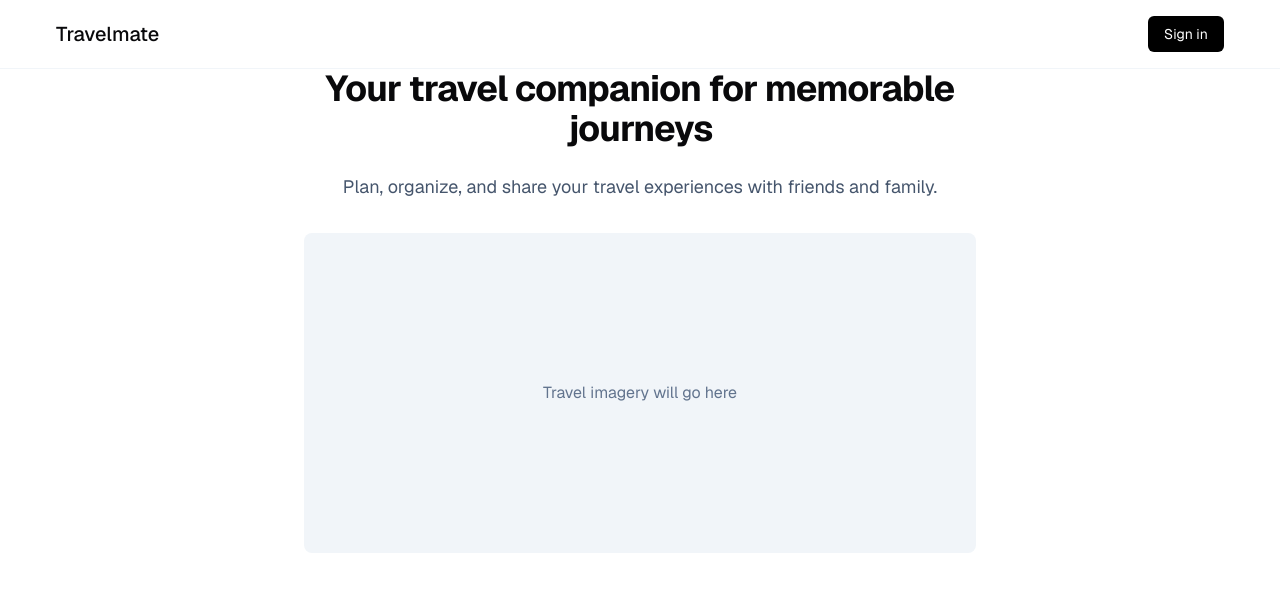
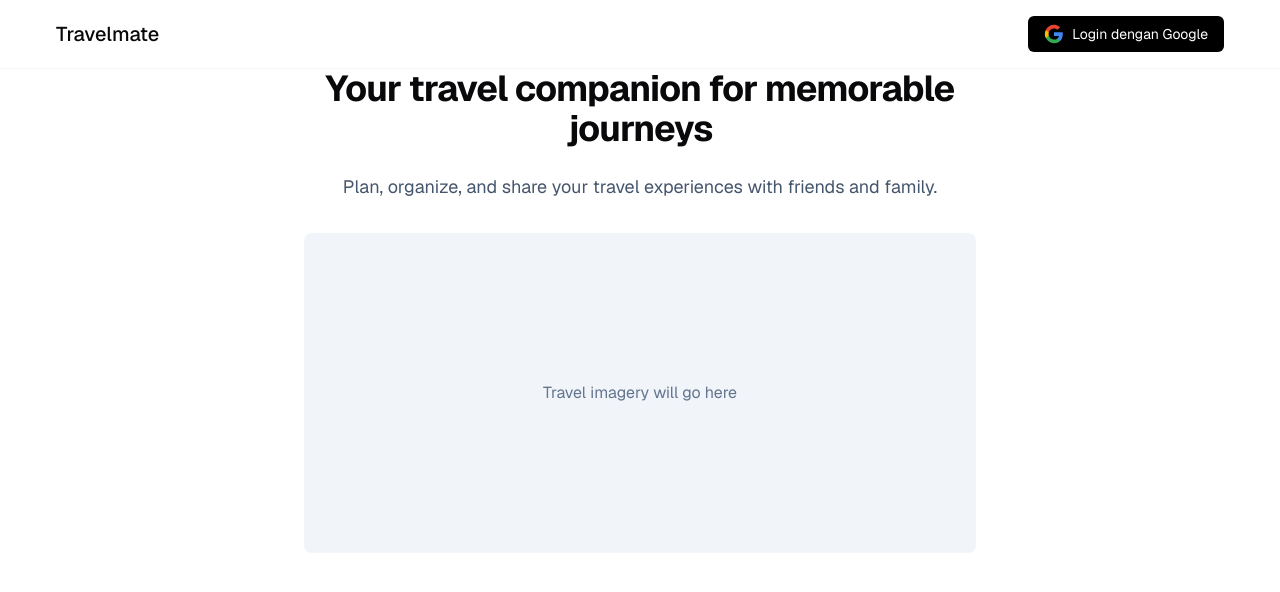
Before and after one commit to adinfahru/travelmate, a Next.js app: page / in a window 1280 px wide. Shown: the top 592 px of the page. Built offline with nearby package versions, Linux system fonts and the light colour scheme; no server answers.

Commit message:
feat(auth): enhance Google OAuth authentication with user session handling

```diff
--- a/app/components/LoginButton.tsx
+++ b/app/components/LoginButton.tsx
@@ -20,13 +20,18 @@
       </div>
     );
   }
-
   return (
     <button
       onClick={() => signIn("google")}
-      className="px-4 py-2 text-sm bg-black text-white rounded-md hover:bg-slate-800 transition-colors"
+      className="px-4 py-2 text-sm bg-black text-white rounded-md hover:bg-slate-800 transition-colors flex items-center gap-2"
     >
-      Sign in
+      <svg width="20" height="20" viewBox="0 0 24 24" xmlns="http://www.w3.org/2000/svg">
+        <path d="M22.56 12.25c0-.78-.07-1.53-.2-2.25H12v4.26h5.92c-.26 1.37-1.04 2.53-2.21 3.31v2.77h3.57c2.08-1.92 3.28-4.74 3.28-8.09z" fill="#4285F4" />
+        <path d="M12 23c2.97 0 5.46-.98 7.28-2.66l-3.57-2.77c-.98.66-2.23 1.06-3.71 1.06-2.86 0-5.29-1.93-6.16-4.53H2.18v2.84C3.99 20.53 7.7 23 12 23z" fill="#34A853" />
+        <path d="M5.84 14.09c-.22-.66-.35-1.36-.35-2.09s.13-1.43.35-2.09V7.07H2.18C1.43 8.55 1 10.22 1 12s.43 3.45 1.18 4.93l2.85-2.22.81-.62z" fill="#FBBC05" />
+        <path d="M12 5.38c1.62 0 3.06.56 4.21 1.64l3.15-3.15C17.45 2.09 14.97 1 12 1 7.7 1 3.99 3.47 2.18 7.07l3.66 2.84c.87-2.6 3.3-4.53 6.16-4.53z" fill="#EA4335" />
+      </svg>
+      Login dengan Google
     </button>
   );
 }
--- a/lib/session.ts
+++ b/lib/session.ts
@@ -1,4 +1,4 @@
-import { User, getServerSession } from "next-auth";
+import { Session, User, getServerSession } from "next-auth";
 import { authOptions } from "./auth";
 
 export const getUserSession = async (): Promise<User> => {
@@ -6,3 +6,12 @@
   if (!authUserSession) throw new Error("unauthorized");
   return authUserSession.user as User;
 };
+
+export const getSession = async (): Promise<Session | null> => {
+  return await getServerSession(authOptions);
+};
+
+export const isAuthenticated = async (): Promise<boolean> => {
+  const session = await getSession();
+  return session !== null;
+};
```
